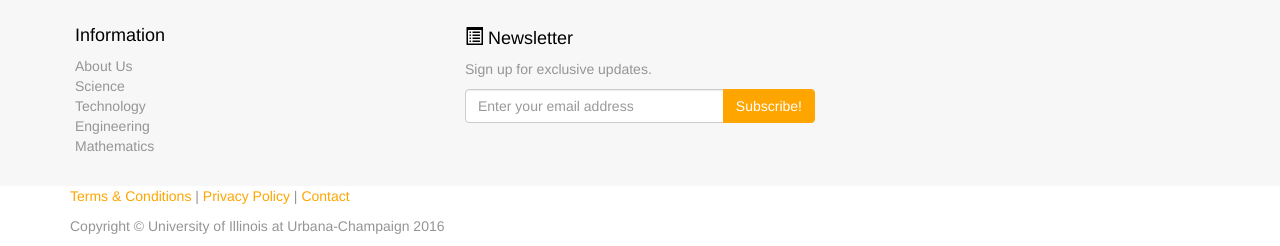
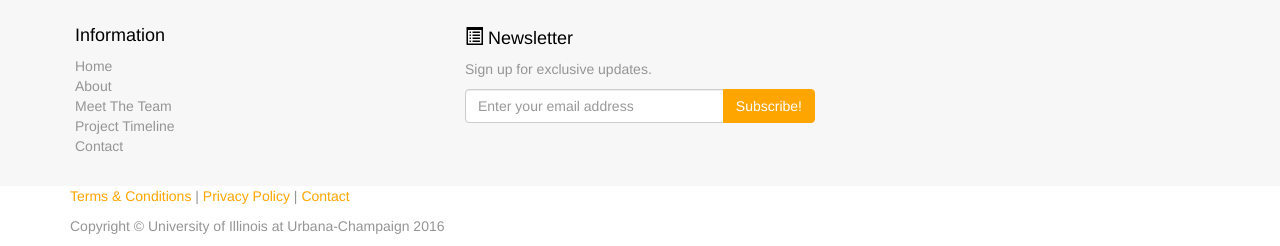
Before and after one commit to PhantomCor/old-website, a plain HTML site: page team.html in a window 1280 px wide. Shown: the part 604-850 px from the top of the page. Drawn offline with Linux system fonts and the light colour scheme.

Commit message:
added links to footer

```diff
--- a/team.html
+++ b/team.html
@@ -174,11 +174,11 @@ Although you can use them, for a more unique website, replace these images with
 					<div class="col-sm-4 footer-info-item">
 						<h3>Information</h3>
 						<ul class="list-unstyled">
-							<li><a href="#">About Us</a></li>
-							<li><a href="#">Science</a></li>
-							<li><a href="#">Technology</a></li>
-							<li><a href="#">Engineering</a></li>
-							<li><a href="#">Mathematics</a></li>
+							<li><a href="index.html">Home</a></li>
+							<li><a href="about.html">About</a></li>
+							<li><a href="team.html">Meet The Team</a></li>
+							<li><a href="timeline.html">Project Timeline</a></li>
+							<li><a href="#contact" data-toggle="modal">Contact</a></li>
 						</ul>
 					</div>
 					<div class="col-sm-4 footer-info-item">
```
